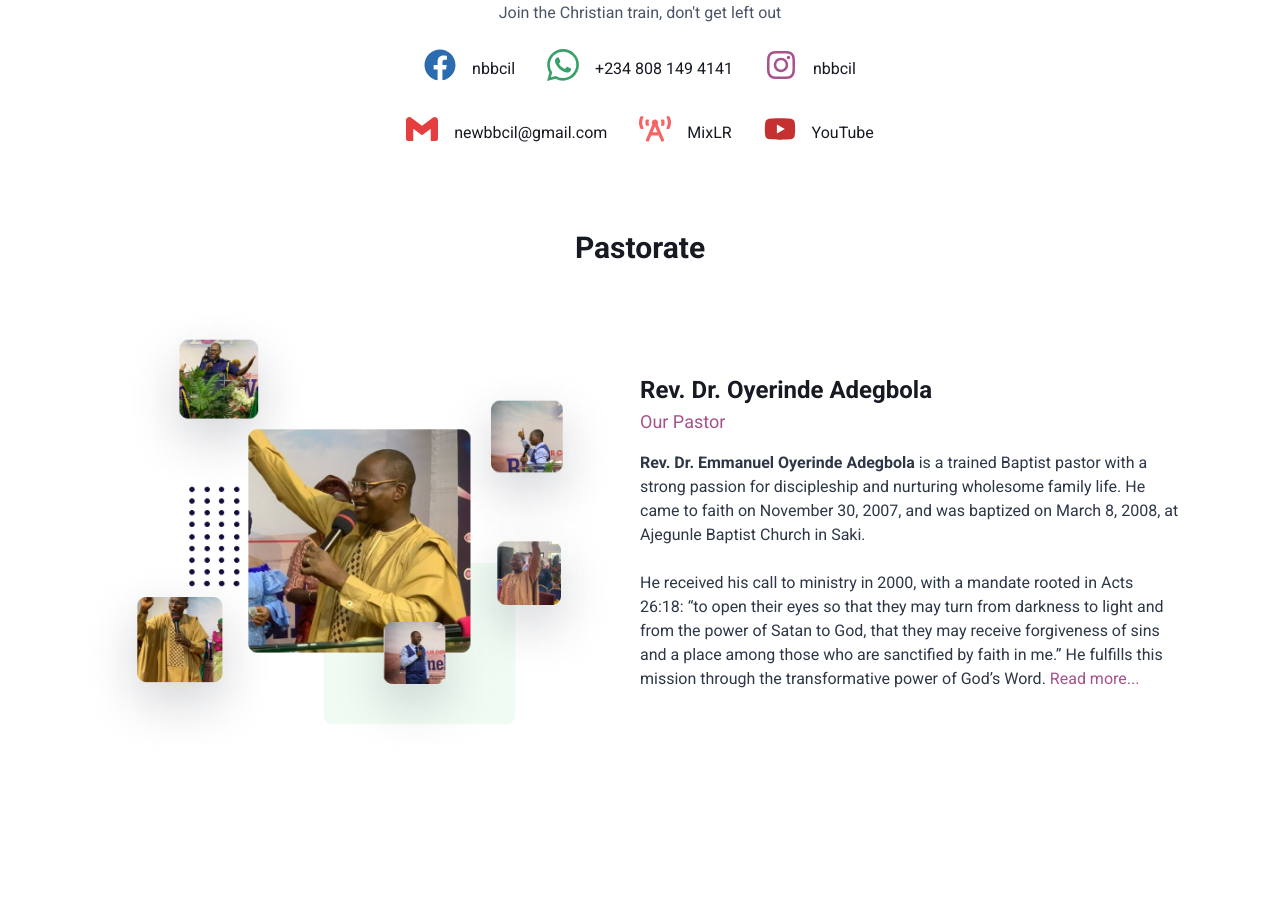
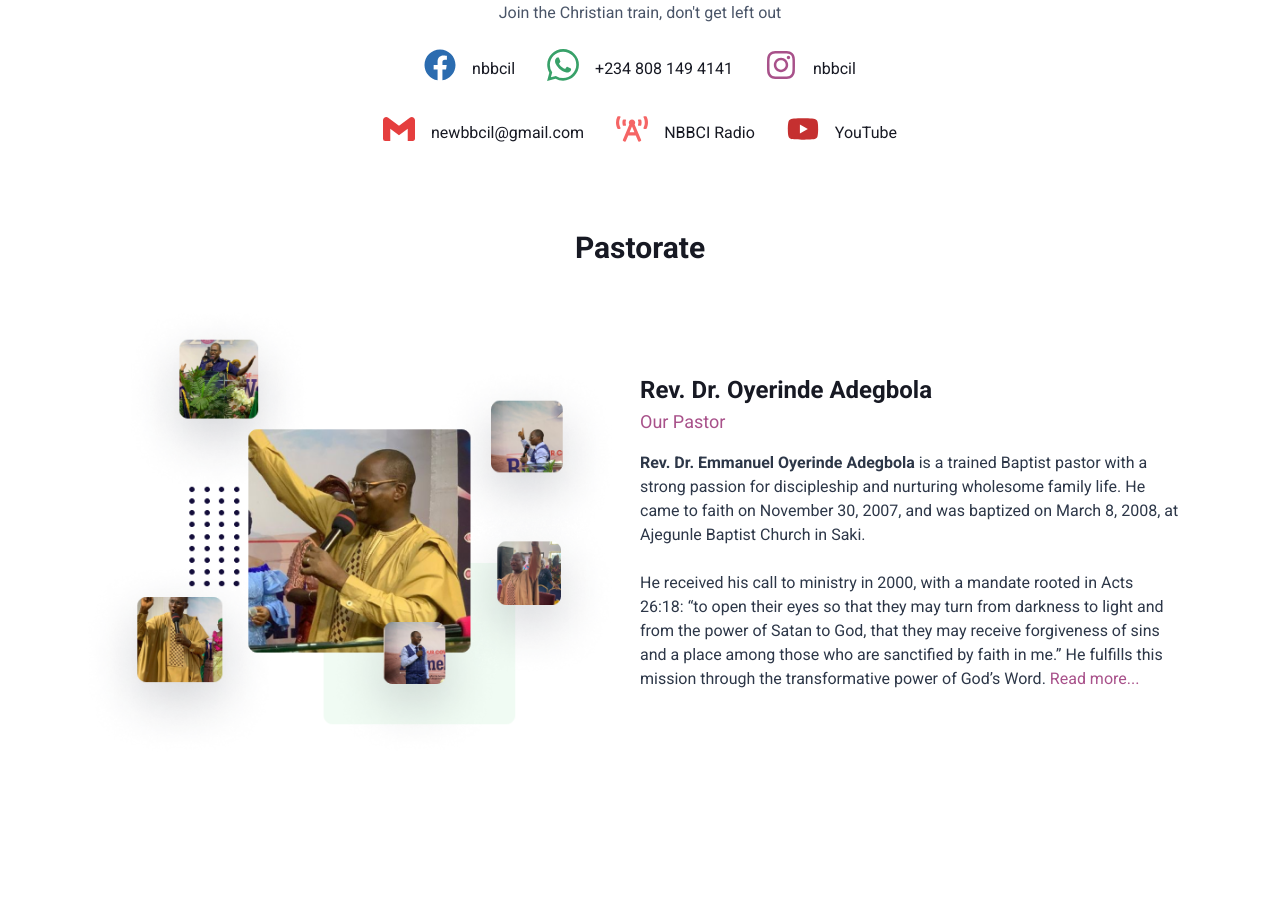
Before and after one commit to Tani1964/nbbci_frontend, a React (Vite) app: page / in a window 1280 px wide. Shown: the part 1760-2657 px from the top of the page. Built offline with nearby package versions, Linux system fonts and the light colour scheme.

Commit message:
chore: switched mixlr with radio

```diff
--- a/src/components/Connect.jsx
+++ b/src/components/Connect.jsx
@@ -50,11 +50,11 @@ const Connect = () => {
           </Flex>
         </Link>
 
-        {/* MixLR - Using a placeholder icon */}
-        <Link href="https://mixlr.com/nbbcil" isExternal>
+        {/* Radio */}
+        <Link href="https://nbbciradio.ismyradio.com" isExternal>
           <Flex direction="row" align="center" gap={4} alignItems={'center'}>
             <Icon as={FaBroadcastTower} boxSize={8} color="red.400" />
-            <Text mt={2}>MixLR</Text>
+            <Text mt={2}>NBBCI Radio</Text>
           </Flex>
         </Link>
 
--- a/src/components/Mixlr.jsx
+++ b/src/components/Mixlr.jsx
@@ -11,7 +11,7 @@ function Mixlr() {
   return (
     <Box p={8} maxW="1200px" mx="auto" position="relative">
       <Text fontSize="2xl" fontWeight="bold" mb={4}>
-        Our Mixlr page
+        Our Radio page
       </Text>
 
       {/* Loader */}
@@ -29,12 +29,12 @@ function Mixlr() {
 
       {/* Iframe */}
       <iframe
-        src="https://nbbcil.mixlr.com/"
+        src="https://nbbciradio.ismyradio.com"
         frameBorder="0"
         width="100%"
         height="1000"
         style={{ border: "none", display: isLoading ? "none" : "block" }}
-        title="Our Mixlr page"
+        title="Our Radio page"
         onLoad={handleIframeLoad}
       ></iframe>
     </Box>
```
